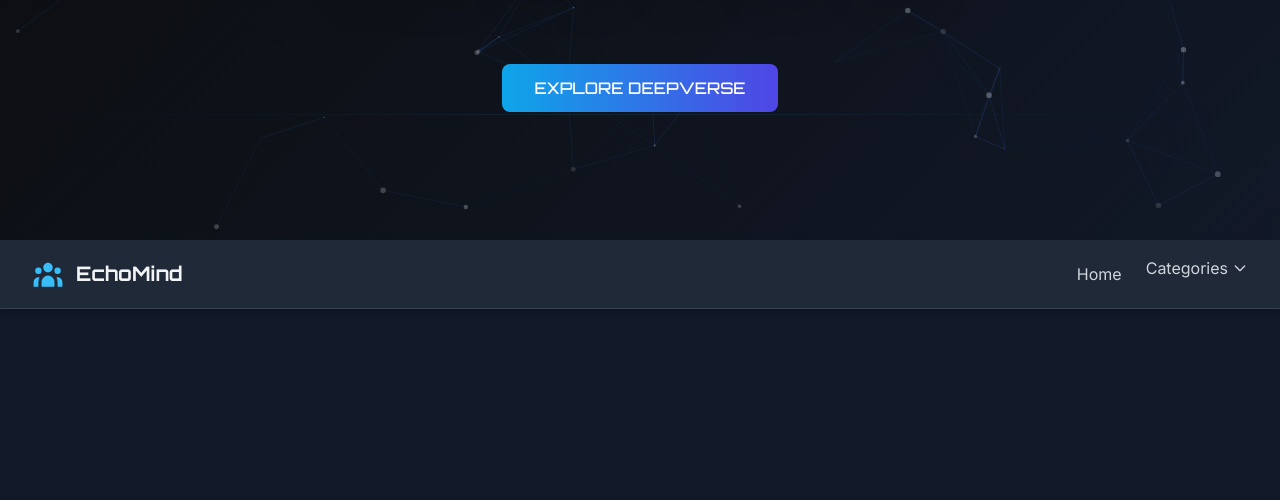
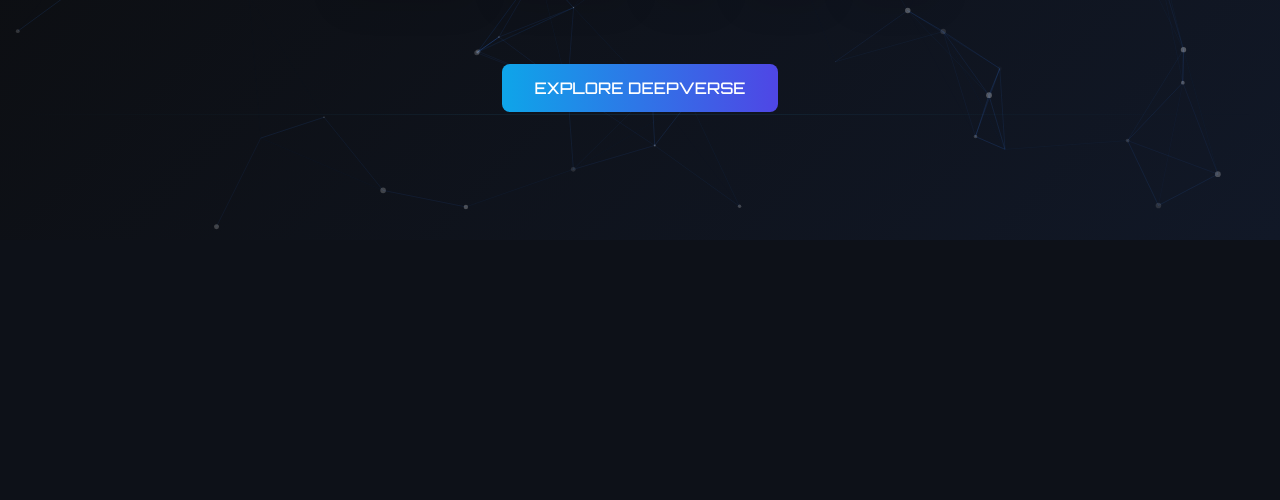
Before and after one commit to Aditya-Agrahari1/AutoVlogAI, a Python web app: template templates/index.html in a window 1280 px wide; the page is wider, and only the part inside the window is pictured. Shown: the part 600-1100 px from the top of that part. After the commit the page ends 840 px from the top of that part, so only its background shows below. Run offline with Jinja, Linux system fonts and the light colour scheme; the template is opened without the code that fills it, so the values that code supplies are empty; some libraries are stand-ins or nearby versions.

Commit message:
Describe what you changed

```diff
--- a/templates/base.html
+++ b/templates/base.html
@@ -371,10 +371,10 @@
         <div class="container mx-auto px-4 text-center">
             <p class="text-gray-400">&copy; 2024 Echo Mind. All rights reserved.</p>
             <div class="mt-4 flex justify-center space-x-4">
-                <a href="#" class="text-gray-400 hover:text-teal-300 transition">Terms</a>
+                <a href="/terms" class="text-gray-400 hover:text-teal-300 transition">Terms</a>
                 <a href="/index" class="text-gray-400 hover:text-teal-300 transition">Index</a>
                 <a href="/about" class="text-gray-400 hover:text-teal-300 transition">About</a>
-                <a href="#" class="text-gray-400 hover:text-teal-300 transition">Contact</a>
+                <a href="/contact" class="text-gray-400 hover:text-teal-300 transition">Contact</a>
             </div>
         </div>
     </footer>
--- a/templates/index.html
+++ b/templates/index.html
@@ -151,39 +151,6 @@
     </div>
 
     <!-- Navigation Bar (Keeping your existing nav structure) -->
-    <nav class="bg-gray-800 shadow-md sticky top-0 z-50 border-b border-gray-700">
-        <div class="container mx-auto px-8 py-4">
-            <div class="flex justify-between items-center">
-                <a href="/" class="flex items-center space-x-3">
-                    <svg class="w-8 h-8 text-sky-400" fill="currentColor" viewBox="0 0 20 20">
-                        <path d="M13 6a3 3 0 11-6 0 3 3 0 016 0zM18 8a2 2 0 11-4 0 2 2 0 014 0zM14 15a4 4 0 00-8 0v3h8v-3zM6 8a2 2 0 11-4 0 2 2 0 014 0zM16 18v-3a5.972 5.972 0 00-.75-2.906A3.005 3.005 0 0119 15v3h-3zM4.75 12.094A5.973 5.973 0 004 15v3H1v-3a3 3 0 013.75-2.906z"></path>
-                    </svg>
-                    <span class="orbitron text-xl font-bold text-gray-100 hover:text-sky-300 transition">EchoMind</span>
-                </a>
-                <div class="flex items-center space-x-8">
-                    <div class="flex items-center space-x-6">
-                        <a href="/" class="text-gray-300 hover:text-sky-300 transition">Home</a>
-                        <div class="relative group">
-                            <button class="text-gray-300 hover:text-sky-300 transition flex items-center pb-3">
-                                Categories
-                                <svg class="w-4 h-4 ml-1" fill="none" stroke="currentColor" viewBox="0 0 24 24">
-                                    <path stroke-linecap="round" stroke-linejoin="round" stroke-width="2" d="M19 9l-7 7-7-7" />
-                                </svg>
-                            </button>
-                            <div class="absolute left-0 top-full w-56 bg-gray-700 rounded-md shadow-lg py-1 invisible group-hover:visible transition-all duration-200 ease-in-out z-50">
-                                <div class="absolute h-3 w-full -top-3"></div>
-                                <a href="/ai-research" class="block px-4 py-2 text-gray-300 hover:bg-gray-600 hover:text-sky-300 transition-colors duration-150">AI Research</a>
-                                <a href="/consciousness" class="block px-4 py-2 text-gray-300 hover:bg-gray-600 hover:text-sky-300 transition-colors duration-150">Consciousness</a>
-                                <a href="/ethics" class="block px-4 py-2 text-gray-300 hover:bg-gray-600 hover:text-sky-300 transition-colors duration-150">Ethics & Philosophy</a>
-                                <a href="/tech-trends" class="block px-4 py-2 text-gray-300 hover:bg-gray-600 hover:text-sky-300 transition-colors duration-150">Tech Trends</a>
-                                <a href="/neuroscience" class="block px-4 py-2 text-gray-300 hover:bg-gray-600 hover:text-sky-300 transition-colors duration-150">Neuroscience</a>
-                            </div>
-                        </div>
-                    </div>
-                </div>
-            </div>
-        </div>
-    </nav>
 
     <!-- Initialize Particles.js -->
     <script>
```
